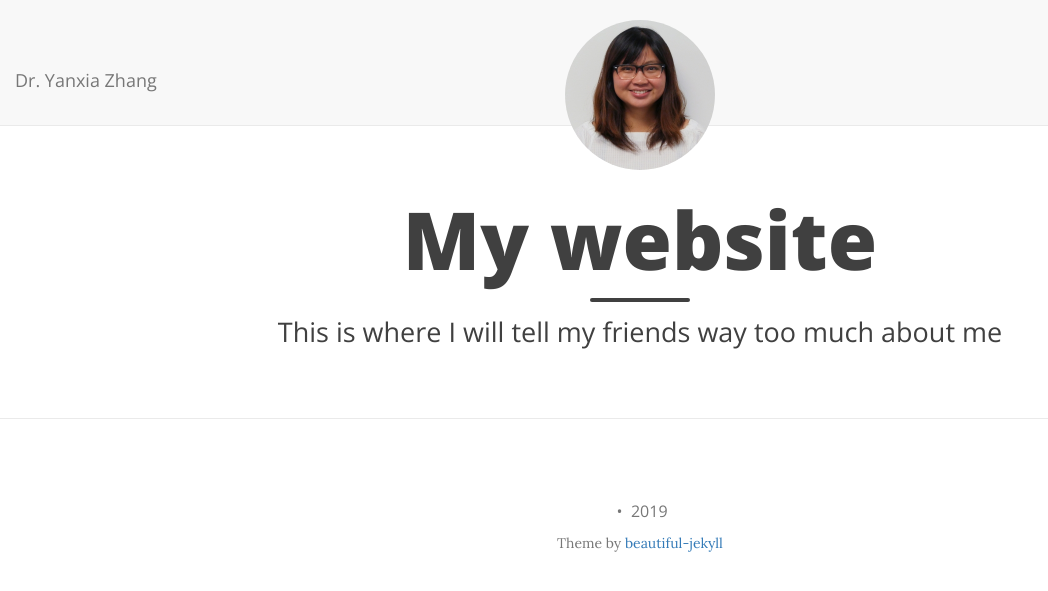
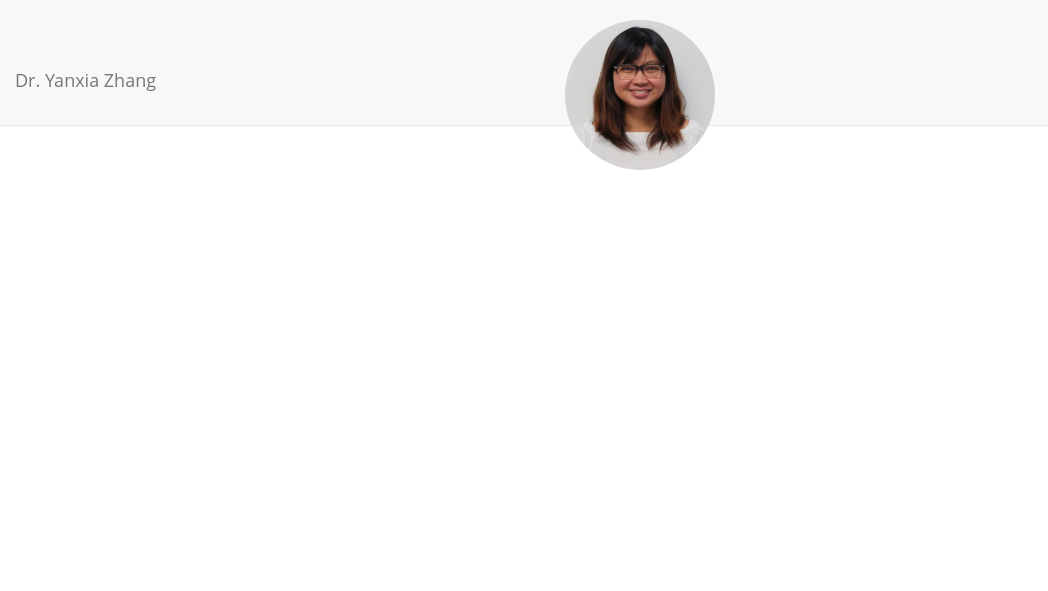
Before and after one commit to yanxia-zhang/yanxia-zhang.github.io, a Jekyll site: the page built from index.html, in a window 1280 px wide. Shown: the top 591 px of the page, without its empty margins (0-1048 px from the left). Built offline with Jekyll 4.4.1, drawn with Linux system fonts in a browser that asks for light colours; nearby versions of some CDN libraries.

Commit message:
restructure

```diff
--- a/_config.yml
+++ b/_config.yml
@@ -1,10 +1,10 @@
 # --- General options --- #
 
 # Name of website
-# title: Dr. Yanxia Zhang
+title: Dr. Yanxia Zhang
 
 # Short description of your site
-# description: Researcher in Computer Vision, Machine Learning and HCI
+description: Researcher in Computer Vision, Machine Learning and HCI
 
 # --- Local development options ---
 # If your website is hosted locally rather than on GitHub, then you need to uncomment the next two parameters to set the url and baseurl
--- a/_includes/head.html
+++ b/_includes/head.html
@@ -23,127 +23,123 @@
 
   <title>{% if page.use-site-title %}{{ site.title }} {{ site.title-separator }} {{ site.description }}{% elsif page.title %}{{ page.title }}{% else %}{{ site.title }}{% endif %}</title>
 
-  <meta name="author" content="{{ site.author.name }}" />
+  <meta name="author" content="Yanxia Zhang" />
+  <meta name="description" content="Researcher in Computer Vision, Machine Learning and HCI">
 
-  {% if page.subtitle %}
-  <meta name="description" content="{{ page.subtitle }}">
-  {% endif %}
 
   <link rel="alternate" type="application/rss+xml" title="{{ site.title }} {{ site.title-separator }} {{ site.description }}" href="{{ '/feed.xml' | absolute_url }}" />
 
-  {% include gtag.html %}
+
+<!--   {% include gtag.html %}
   {% include gtm_head.html %}
-  {% include google_analytics.html %}
+  {% include google_analytics.html %} -->
 
-  {% if layout.common-ext-css %}
+
+<!--   {% if layout.common-ext-css %}
     {% for css in layout.common-ext-css %}
       {% include ext-css.html css=css %}
     {% endfor %}
-  {% endif %}
+  {% endif %} -->
 
-  {% if layout.common-css %}
-    {% for css in layout.common-css %}
-      <link rel="stylesheet" href="{{ css | relative_url }}" />
-    {% endfor %}
-  {% endif %}
+  <link rel="stylesheet" href="/css/main.css" />
+  <link rel="stylesheet" href="/css/bootstrap.min.css" />
+  <!-- <link rel="stylesheet" href="/css/bootstrap-social.css" /> -->
+  <link rel="stylesheet" href="//maxcdn.bootstrapcdn.com/font-awesome/4.6.3/css/font-awesome.min.css" />
 
-  {% if layout.common-googlefonts %}
+<!--   {% if layout.common-googlefonts %}
     {% for font in layout.common-googlefonts %}
       <link rel="stylesheet" href="//fonts.googleapis.com/css?family={{ font }}" />
     {% endfor %}
-  {% endif %}
+  {% endif %} -->
 
-  {% if page.ext-css %}
+<!--   {% if page.ext-css %}
     {% for css in page.ext-css %}
       {% include ext-css.html css=css %}
     {% endfor %}
-  {% endif %}
+  {% endif %} -->
 
-  {% if page.css %}
+<!--   {% if page.css %}
     {% for css in page.css %}
       <link rel="stylesheet" href="{{ css | relative_url }}" />
     {% endfor %}
-  {% endif %}
+  {% endif %} -->
 
-  {% if page.googlefonts %}
+<!--   {% if page.googlefonts %}
     {% for font in page.googlefonts %}
       <link rel="stylesheet" href="//fonts.googleapis.com/css?family={{ font }}" />
     {% endfor %}
-  {% endif %}
+  {% endif %} -->
 
-    <!-- Facebook OpenGraph tags -->
-  {% if site.fb_app_id %}
+<!--   {% if site.fb_app_id %}
   <meta property="fb:app_id" content="{{ site.fb_app_id }}" />
-  {% endif %}
+  {% endif %} -->
 
-  {% if page.meta-title %}
+<!--   {% if page.meta-title %}
   <meta property="og:title" content="{{ page.meta-title }}" />
   {% elsif page.title %}
   <meta property="og:title" content="{{ page.title }}" />
   {% else %}
   <meta property="og:title" content="{{ site.title }}" />
-  {% endif %}
+  {% endif %} -->
 
-   {% if page.meta-description %}
+<!--    {% if page.meta-description %}
   <meta property="og:description" content="{{ page.meta-description }}">
   {% elsif page.subtitle %}
   <meta property="og:description" content="{{ page.subtitle }}">
   {% else %}
   <meta property="og:description" content="{{ page.content | strip_html | xml_escape | truncatewords: 50 }}">
-  {% endif %}
+  {% endif %} -->
 
 
-  <meta property="og:type" content="website" />
+  <!-- <meta property="og:type" content="website" /> -->
 
-  {% if page.id %}
+<!--   {% if page.id %}
   <meta property="og:url" content="{{ page.url | absolute_url }}" />
   <link rel="canonical" href="{{ page.url | absolute_url }}" />
   {% else %}
   <meta property="og:url" content="{{ page.url | absolute_url | strip_index }}" />
   <link rel="canonical" href="{{ page.url | absolute_url | strip_index }}" />
-  {% endif %}
+  {% endif %} -->
 
-  {% if page.share-img %}
+<!--   {% if page.share-img %}
   <meta property="og:image" content="{{ page.share-img }}" />
   {% elsif site.avatar %}
   <meta property="og:image" content="{{ site.avatar | absolute_url }}" />
-  {% endif %}
+  {% endif %} -->
 
 
-  <!-- Twitter summary cards -->
-  <meta name="twitter:card" content="summary" />
+<!--   <meta name="twitter:card" content="summary" />
   <meta name="twitter:site" content="@{{ site.author.twitter }}" />
-  <meta name="twitter:creator" content="@{{ site.author.twitter }}" />
+  <meta name="twitter:creator" content="@{{ site.author.twitter }}" /> -->
 
-  {% if page.meta-title %}
+<!--   {% if page.meta-title %}
   <meta name="twitter:title" content="{{ page.meta-title }}" />
   {% elsif page.title %}
   <meta name="twitter:title" content="{{ page.title }}" />
   {% else %}
   <meta name="twitter:title" content="{{ site.title }}" />
-  {% endif %}
+  {% endif %} -->
 
-  {% if page.meta-description %}
+<!--   {% if page.meta-description %}
   <meta name="twitter:description" content="{{ page.meta-description }}">
   {% elsif page.subtitle %}
   <meta name="twitter:description" content="{{ page.subtitle }}">
   {% else %}
   <meta name="twitter:description" content="{{ page.content | strip_html | xml_escape | truncatewords: 50 }}">
-  {% endif %}
+  {% endif %} -->
 
-  {% if page.share-img %}
+<!--   {% if page.share-img %}
   <meta name="twitter:image" content="{{ page.share-img }}" />
   {% elsif site.avatar %}
   <meta name="twitter:image" content="{{ site.avatar | absolute_url }}" />
-  {% endif %}
+  {% endif %} -->
 
-  {% if site.matomo %}
+<!--   {% if site.matomo %}
   {% include matomo.html %}
-  {% endif %}
+  {% endif %} -->
 
-  {% if page.comments and site.staticman.repository and site.staticman.branch %}
-  <!-- Staticman -->
+<!--   {% if page.comments and site.staticman.repository and site.staticman.branch %}
   <link rel="stylesheet" href="{{ "/css/staticman.css" | relative_url }}" />
-  {% endif %}
+  {% endif %} -->
 
 </head>
--- a/_includes/nav.html
+++ b/_includes/nav.html
@@ -1,12 +1,15 @@
 <nav class="navbar navbar-default navbar-fixed-top navbar-custom">
   <div class="container-fluid">
+
     <div class="navbar-header">
+    <!--
       <button type="button" class="navbar-toggle" data-toggle="collapse" data-target="#main-navbar">
         <span class="sr-only">Toggle navigation</span>
         <span class="icon-bar"></span>
         <span class="icon-bar"></span>
         <span class="icon-bar"></span>
       </button>
+    -->
       <div class="navbar-brand">Dr. Yanxia Zhang</div>
     </div>
 
--- a/_layouts/base.html
+++ b/_layouts/base.html
@@ -13,23 +13,23 @@ common-js:
   - "/js/bootstrap.min.js"
   - "/js/main.js"
 ---
+ -->
 
 <!DOCTYPE html>
 <html lang="en">
-  <!-- Beautiful Jekyll | MIT license | Copyright Dean Attali 2016 -->
   {% include head.html %}
-
   <body>
-
-    <!-- {% include gtm_body.html %} -->
+    {% if null %}
+      {% include gtm_body.html %}
+    {% endif %}
 
     {% include nav.html %}
 
-    {{ content }}
-
-    {% include footer.html %}
-
-    {% include footer-scripts.html %}
+    {% if null %}
+      {{ content }}
+      {% include footer.html %}
+      {% include footer-scripts.html %}
+    {% endif %}
 
   </body>
 </html>
--- a/_layouts/page.html
+++ /dev/null
@@ -1,25 +0,0 @@
----
-layout: base
----
-
-{% include header.html type="page" %}
-
-<div class="container" role="main">
-  <div class="row">
-    <div class="col-lg-8 col-lg-offset-2 col-md-10 col-md-offset-1">
-      {{ content }}
-	    {% if page.comments %}
-        <div class="disqus-comments">
-	        {% include disqus.html %}
-        </div>
-	        {% include fb-comment.html %}
-        <div class="staticman-comments">
-          {% include staticman-comments.html %}
-        </div>
-        <div class="justcomments-comments">
-          {% include just_comments.html %}
-        </div>
-	    {% endif %}
-    </div>
-  </div>
-</div>
--- a/index.html
+++ b/index.html
@@ -1,72 +1,3 @@
 ---
-layout: page
-title: My website
-subtitle: This is where I will tell my friends way too much about me
-use-site-title: true
+layout: default
 ---
-
-<div class="posts-list">
-  {% for post in paginator.posts %}
-  <article class="post-preview">
-    <a href="{{ post.url | relative_url }}">
-	  <h2 class="post-title">{{ post.title }}</h2>
-
-	  {% if post.subtitle %}
-	  <h3 class="post-subtitle">
-	    {{ post.subtitle }}
-	  </h3>
-	  {% endif %}
-    </a>
-
-    <p class="post-meta">
-      Posted on {{ post.date | date: site.date_format }}
-    </p>
-
-    <div class="post-entry-container">
-      {% if post.image %}
-      <div class="post-image">
-        <a href="{{ post.url | relative_url }}">
-          <img src="{{ post.image | relative_url }}">
-        </a>
-      </div>
-      {% endif %}
-      <div class="post-entry">
-        {{ post.excerpt | strip_html | xml_escape | truncatewords: site.excerpt_length }}
-        {% assign excerpt_word_count = post.excerpt | number_of_words %}
-        {% if post.content != post.excerpt or excerpt_word_count > site.excerpt_length %}
-          <a href="{{ post.url | relative_url }}" class="post-read-more">[Read&nbsp;More]</a>
-        {% endif %}
-      </div>
-    </div>
-
-    {% if post.tags.size > 0 %}
-    <div class="blog-tags">
-      Tags:
-      {% if site.link-tags %}
-      {% for tag in post.tags %}
-      <a href="{{ '/tags' | relative_url }}#{{- tag -}}">{{- tag -}}</a>
-      {% endfor %}
-      {% else %}
-        {{ post.tags | join: ", " }}
-      {% endif %}
-    </div>
-    {% endif %}
-
-   </article>
-  {% endfor %}
-</div>
-
-{% if paginator.total_pages > 1 %}
-<ul class="pager main-pager">
-  {% if paginator.previous_page %}
-  <li class="previous">
-    <a href="{{ paginator.previous_page_path | relative_url }}">&larr; Newer Posts</a>
-  </li>
-  {% endif %}
-  {% if paginator.next_page %}
-  <li class="next">
-    <a href="{{ paginator.next_page_path | relative_url }}">Older Posts &rarr;</a>
-  </li>
-  {% endif %}
-</ul>
-{% endif %}
```
Also changed, not shown: other parts of _layouts/base.html (+1 -1 lines), _layouts/__page.html (added, +13 -0 lines), __CHANGELOG.md (renamed from CHANGELOG.md), __aboutme.md (renamed from aboutme.md), __feed.xml (renamed from feed.xml), __tags.html (renamed from tags.html), _data/__SocialNetworks.yml (renamed from _data/SocialNetworks.yml), _data/__ui-text.yml (renamed from _data/ui-text.yml), _layouts/__minimal.html (renamed from _layouts/minimal.html), _layouts/__post.html (renamed from _layouts/post.html).
